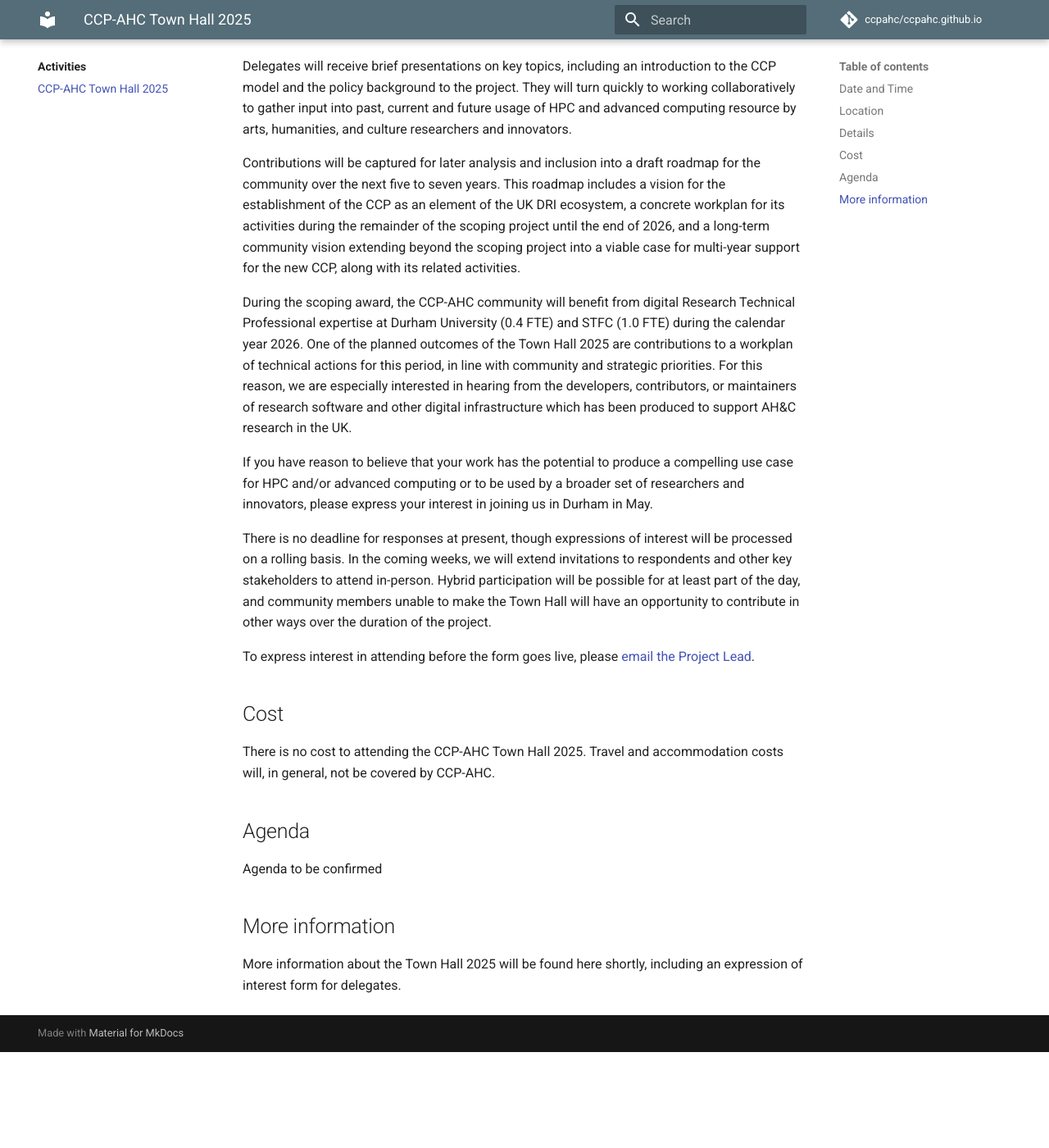
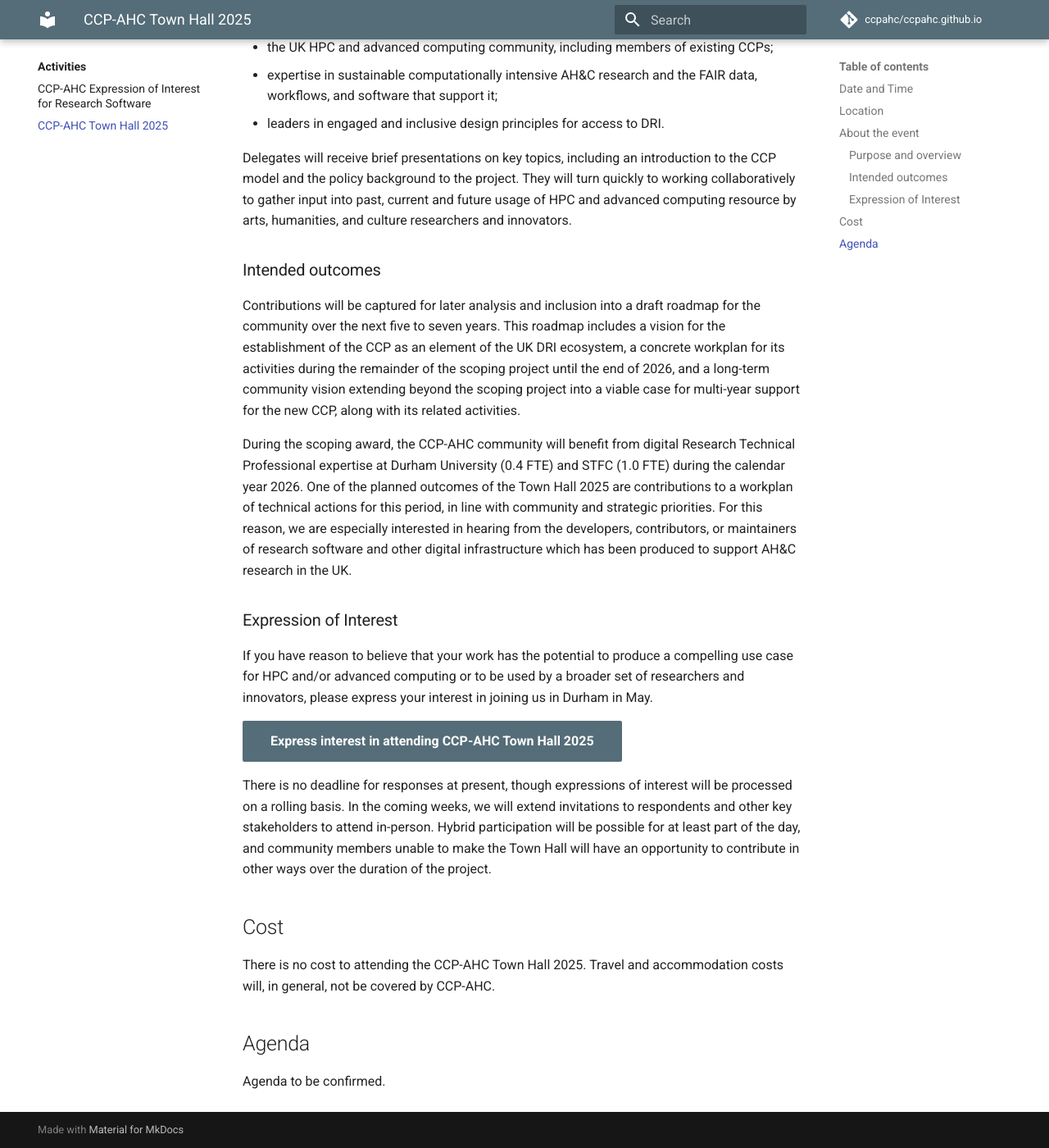
Before and after one commit to ccpahc/ccpahc.github.io, an MkDocs documentation site: the page built from docs/activities/town-hall-2025.md, in a window 1280 px wide and 1400 px high, scrolled down 831 px. Shown: the whole window at 82% size. Built offline with MkDocs 1.6.1 and Material for MkDocs 9.7.7, drawn with Linux system fonts in a browser that asks for light colours; comment, search, counter and statistics services are not loaded; before the commit the page ends 2114 px from its top, so only the background shows below that; some of the changed text lies outside the part shown.

Commit message:
Add town hall EoI link and codes EoI link

```diff
--- a/docs/activities/town-hall-2025.md
+++ b/docs/activities/town-hall-2025.md
@@ -12,7 +12,11 @@ United Kingdom
 
 Hybrid participation for at least part of the event will be facilitated.
 
-## Details
+[Express interest in attending CCP-AHC Town Hall 2025](https://forms.office.com/e/YX2Wmw8RpP){ .md-button .md-button--primary }
+
+## About the event
+
+### Purpose and overview
 
 The purpose of the CCP-AHC Town Hall 2025 is to bring together representatives of:
 
@@ -24,16 +28,19 @@ The purpose of the CCP-AHC Town Hall 2025 is to bring together representatives o
 
 Delegates will receive brief presentations on key topics, including an introduction to the CCP model and the policy background to the project. They will turn quickly to working collaboratively to gather input into past, current and future usage of HPC and advanced computing resource by arts, humanities, and culture researchers and innovators.
 
+### Intended outcomes
+
 Contributions will be captured for later analysis and inclusion into a draft roadmap for the community over the next five to seven years. This roadmap includes a vision for the establishment of the CCP as an element of the UK DRI ecosystem, a concrete workplan for its activities during the remainder of the scoping project until the end of 2026, and a long-term community vision extending beyond the scoping project into a viable case for multi-year support for the new CCP, along with its related activities.
 
-During the scoping award, the CCP-AHC community will benefit from digital Research Technical Professional expertise at Durham University (0.4 FTE) and STFC (1.0 FTE) during the calendar year 2026. One of the planned outcomes of the Town Hall 2025 are contributions to a workplan of technical actions for this period, in line with community and strategic priorities.
-For this reason, we are especially interested in hearing from the developers, contributors, or maintainers of research software and other digital infrastructure which has been produced to support AH&C research in the UK.
+During the scoping award, the CCP-AHC community will benefit from digital Research Technical Professional expertise at Durham University (0.4 FTE) and STFC (1.0 FTE) during the calendar year 2026. One of the planned outcomes of the Town Hall 2025 are contributions to a workplan of technical actions for this period, in line with community and strategic priorities. For this reason, we are especially interested in hearing from the developers, contributors, or maintainers of research software and other digital infrastructure which has been produced to support AH&C research in the UK.
+
+### Expression of Interest
 
 If you have reason to believe that your work has the potential to produce a compelling use case for HPC and/or advanced computing or to be used by a broader set of researchers and innovators, please express your interest in joining us in Durham in May.
 
+[Express interest in attending CCP-AHC Town Hall 2025](https://forms.office.com/e/YX2Wmw8RpP){ .md-button .md-button--primary }
+
 There is no deadline for responses at present, though expressions of interest will be processed on a rolling basis. In the coming weeks, we will extend invitations to respondents and other key stakeholders to attend in-person. Hybrid participation will be possible for at least part of the day, and community members unable to make the Town Hall will have an opportunity to contribute in other ways over the duration of the project.
-
-To express interest in attending before the form goes live, please [email the Project Lead](mailto:eamonn.bell@durham.ac.uk).
 
 ## Cost
 
@@ -41,8 +48,4 @@ There is no cost to attending the CCP-AHC Town Hall 2025. Travel and accommodati
 
 ## Agenda
 
-Agenda to be confirmed
-
-## More information
-
-More information about the Town Hall 2025 will be found here shortly, including an expression of interest form for delegates.
+Agenda to be confirmed.
```
Also changed, not shown: docs/activities/codes-eoi.md (added, +19 -0 lines), docs/activities/index.md (+1 -1 lines), docs/index.md (+2 -2 lines).
